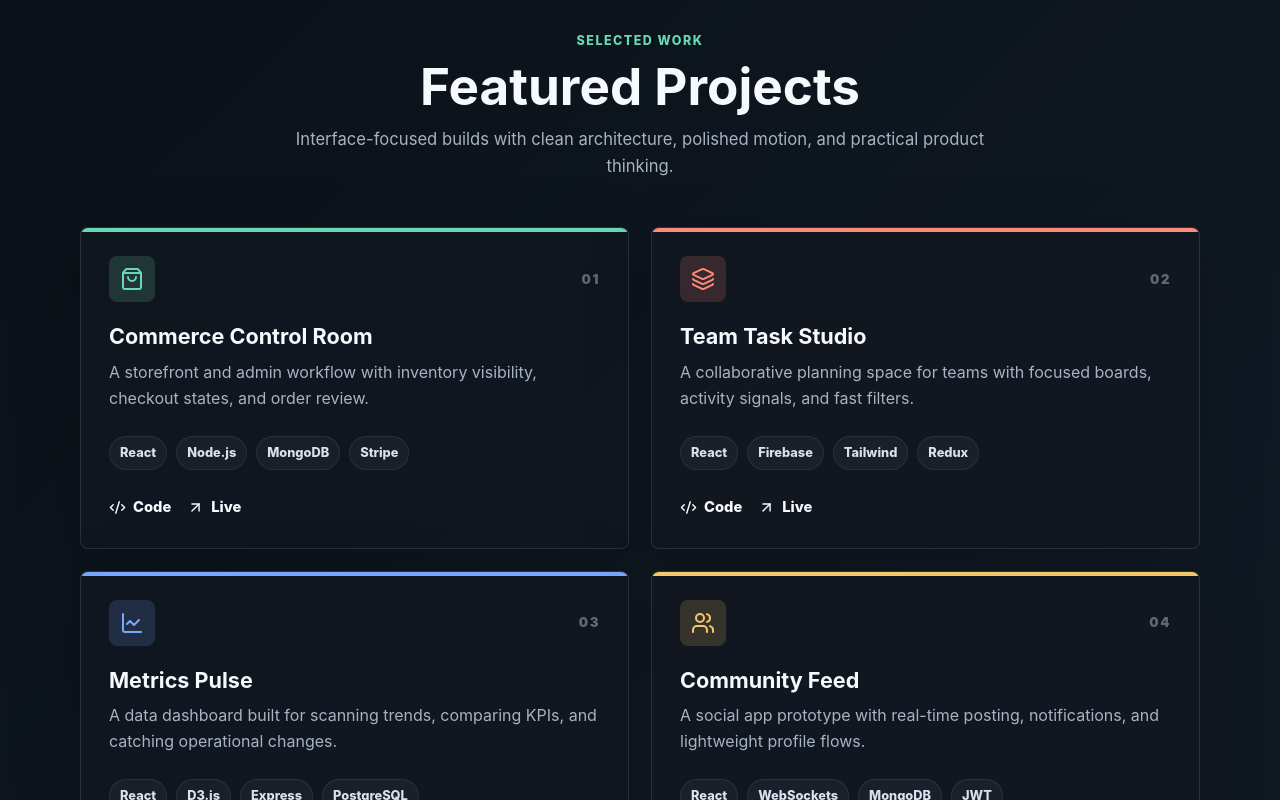
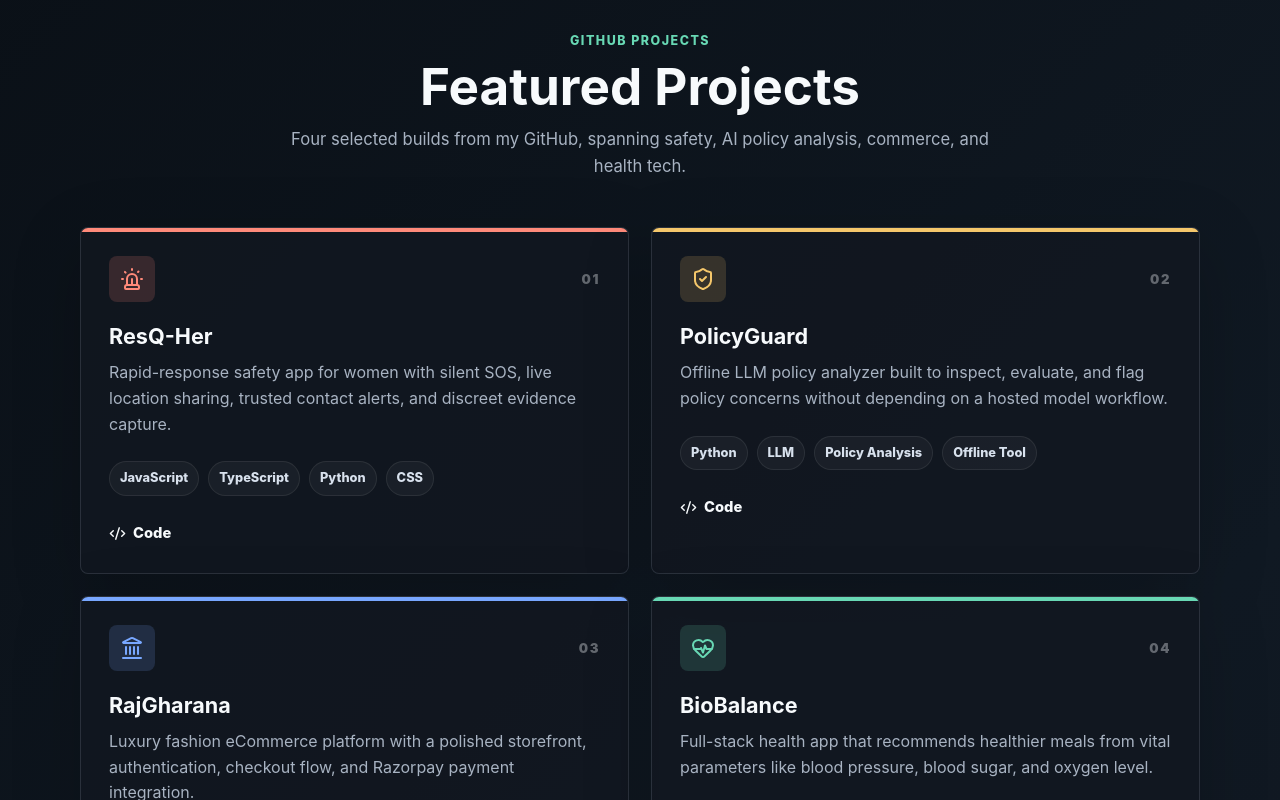
Before and after one commit to Rajpatel2924/Portfolio-Website, a React (Vite) app: page / in a window 1280 px wide. Shown: the part 1140-1940 px from the top of the page. Built offline with nearby package versions, Linux system fonts and the light colour scheme.

Commit message:
Update featured GitHub projects

```diff
--- a/src/components/Projects.tsx
+++ b/src/components/Projects.tsx
@@ -1,4 +1,4 @@
-import { ArrowUpRight, Code2, Layers, LineChart, ShoppingBag, Users } from 'lucide-react';
+import { ArrowUpRight, Code2, HeartPulse, Landmark, ShieldCheck, Siren } from 'lucide-react';
 import { motion } from 'framer-motion';
 import type { LucideIcon } from 'lucide-react';
 
@@ -10,49 +10,50 @@ interface Project {
   accent: string;
   Icon: LucideIcon;
   github: string;
-  live: string;
+  live?: string;
 }
 
 const projects: Project[] = [
   {
     id: 1,
-    title: 'Commerce Control Room',
-    description: 'A storefront and admin workflow with inventory visibility, checkout states, and order review.',
-    tags: ['React', 'Node.js', 'MongoDB', 'Stripe'],
-    accent: 'mint',
-    Icon: ShoppingBag,
-    github: '#',
-    live: '#',
+    title: 'ResQ-Her',
+    description:
+      'Rapid-response safety app for women with silent SOS, live location sharing, trusted contact alerts, and discreet evidence capture.',
+    tags: ['JavaScript', 'TypeScript', 'Python', 'CSS'],
+    accent: 'coral',
+    Icon: Siren,
+    github: 'https://github.com/Rajpatel2924/ResQ-Her',
   },
   {
     id: 2,
-    title: 'Team Task Studio',
-    description: 'A collaborative planning space for teams with focused boards, activity signals, and fast filters.',
-    tags: ['React', 'Firebase', 'Tailwind', 'Redux'],
-    accent: 'coral',
-    Icon: Layers,
-    github: '#',
-    live: '#',
+    title: 'PolicyGuard',
+    description:
+      'Offline LLM policy analyzer built to inspect, evaluate, and flag policy concerns without depending on a hosted model workflow.',
+    tags: ['Python', 'LLM', 'Policy Analysis', 'Offline Tool'],
+    accent: 'gold',
+    Icon: ShieldCheck,
+    github: 'https://github.com/Rajpatel2924/PolicyGuard',
   },
   {
     id: 3,
-    title: 'Metrics Pulse',
-    description: 'A data dashboard built for scanning trends, comparing KPIs, and catching operational changes.',
-    tags: ['React', 'D3.js', 'Express', 'PostgreSQL'],
+    title: 'RajGharana',
+    description:
+      'Luxury fashion eCommerce platform with a polished storefront, authentication, checkout flow, and Razorpay payment integration.',
+    tags: ['Next.js', 'JavaScript', 'Clerk', 'Razorpay'],
     accent: 'blue',
-    Icon: LineChart,
-    github: '#',
-    live: '#',
+    Icon: Landmark,
+    github: 'https://github.com/Rajpatel2924/RajGharana',
+    live: 'https://raj-gharana.vercel.app',
   },
   {
     id: 4,
-    title: 'Community Feed',
-    description: 'A social app prototype with real-time posting, notifications, and lightweight profile flows.',
-    tags: ['React', 'WebSockets', 'MongoDB', 'JWT'],
-    accent: 'gold',
-    Icon: Users,
-    github: '#',
-    live: '#',
+    title: 'BioBalance',
+    description:
+      'Full-stack health app that recommends healthier meals from vital parameters like blood pressure, blood sugar, and oxygen level.',
+    tags: ['JavaScript', 'Python', 'CSS', 'HTML'],
+    accent: 'mint',
+    Icon: HeartPulse,
+    github: 'https://github.com/Rajpatel2924/Biobalance',
   },
 ];
 
@@ -61,9 +62,9 @@ export function Projects() {
     <section className="section-band">
       <div className="section-shell">
         <div className="section-heading">
-          <span className="section-kicker">Selected work</span>
+          <span className="section-kicker">GitHub projects</span>
           <h2>Featured Projects</h2>
-          <p>Interface-focused builds with clean architecture, polished motion, and practical product thinking.</p>
+          <p>Four selected builds from my GitHub, spanning safety, AI policy analysis, commerce, and health tech.</p>
         </div>
 
         <div className="projects-grid">
@@ -97,14 +98,16 @@ export function Projects() {
                 </div>
 
                 <div className="project-links">
-                  <a href={project.github}>
+                  <a href={project.github} target="_blank" rel="noreferrer">
                     <Code2 size={17} aria-hidden="true" />
                     Code
                   </a>
-                  <a href={project.live}>
-                    <ArrowUpRight size={17} aria-hidden="true" />
-                    Live
-                  </a>
+                  {project.live && (
+                    <a href={project.live} target="_blank" rel="noreferrer">
+                      <ArrowUpRight size={17} aria-hidden="true" />
+                      Live
+                    </a>
+                  )}
                 </div>
               </motion.article>
             );
```
